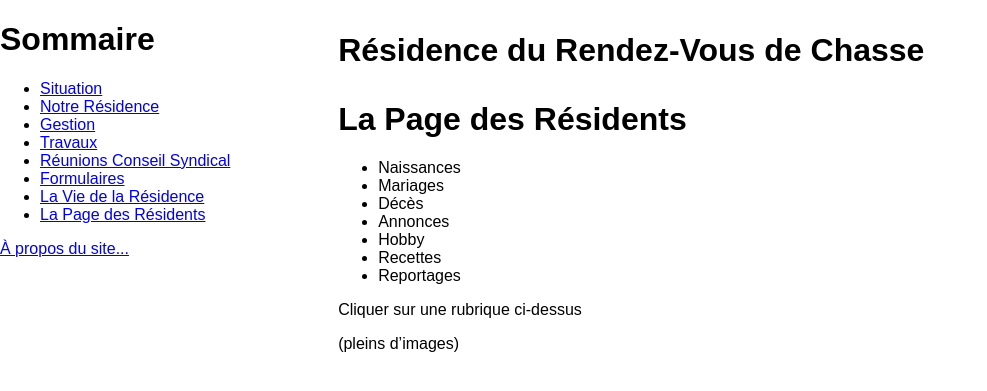
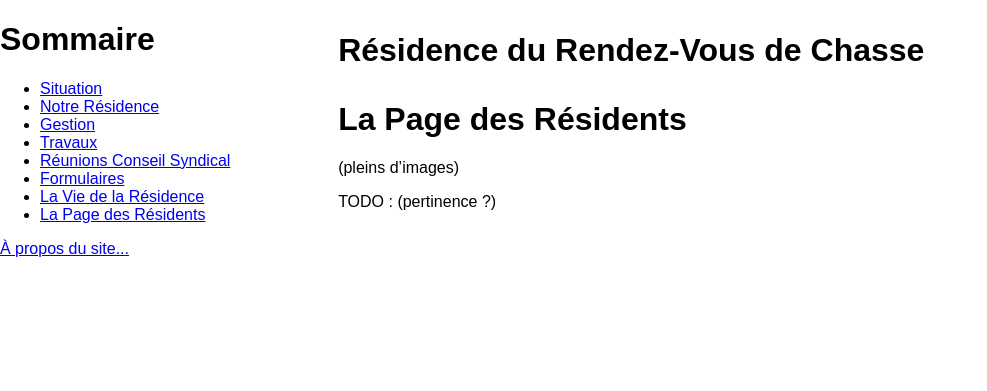
Before and after one commit to rendezvousdechasse/rendezvousdechasse.github.io, a Jekyll site: the page built from residents/index.md, in a window 1280 px wide. Shown: the top 391 px of the page, without its empty margins (0-987 px from the left). Built offline with Jekyll 4.4.1, drawn with Linux system fonts in a browser that asks for light colours.

Commit message:
Improve pages and move them to dedicated directories

```diff
--- a/_layouts/default.html
+++ b/_layouts/default.html
@@ -3,7 +3,7 @@
   <head>
     <meta charset='UTF-8'>
     <title>Résidence du Rendez-Vous de Chasse</title>
-    <link rel="stylesheet" href="stylesheets/2014-05-16.css">
+    <link rel="stylesheet" href="/stylesheets/2014-05-16.css">
   </head>
 
   <body>
@@ -11,35 +11,24 @@
       <p class="title">Résidence du Rendez-Vous de Chasse</p>
       <h1>{{ page.title }}</h1>
 
-      {% if page.menus %}
-      <ul class="navigation">
-        {% for menu in page.menus %}
-        <li>{{ menu }}</li>
-        {% endfor %}
-      </ul>
-      {% if page.menu_copy %}
-      <p>{{ page.menu_copy }}</p>
-      {% else %}
-      <p>Cliquer sur une rubrique ci-dessus</p>
-      {% endif %}
-      {% endif %}
-
+      <section>
       {{ content }}
+      </section>
     </div>
 
     <div class="table-of-contents">
       <h1>Sommaire</h1>
       <ul>
-        <li><a href="situation.html">Situation</a></li>
-        <li><a href="residence.html">Notre Résidence</a></li>
-        <li><a href="gestion.html">Gestion</a></li>
-        <li><a href="travaux.html">Travaux</a></li>
-        <li><a href="conseil-syndical.html">Réunions Conseil Syndical</a></li>
-        <li><a href="formulaires.html">Formulaires</a></li>
-        <li><a href="vie.html">La Vie de la Résidence</a></li>
-        <li><a href="residents.html">La Page des Résidents</a></li>
+        <li><a href="/situation/">Situation</a></li>
+        <li><a href="/residence/">Notre Résidence</a></li>
+        <li><a href="/gestion/">Gestion</a></li>
+        <li><a href="/travaux/">Travaux</a></li>
+        <li><a href="/conseil-syndical/">Réunions Conseil Syndical</a></li>
+        <li><a href="/formulaires/">Formulaires</a></li>
+        <li><a href="/vie/">La Vie de la Résidence</a></li>
+        <li><a href="/residents/">La Page des Résidents</a></li>
       </ul>
-      <p><a href="about.html">À propos du site...</a></p>
+      <p><a href="/about/">À propos du site...</a></p>
     </div>
   </body>
 </html>
--- a/residents.md
+++ b/residents/index.md
@@ -12,3 +12,5 @@
 ---
 
 (pleins d'images)
+
+TODO : (pertinence ?)
```
Also changed, not shown: conseil-syndical/index.md (renamed from conseil-syndical.md, +2 -0 lines), formulaires/index.md (renamed from formulaires.md, +2 -0 lines), gestion.md (deleted, +0 -10 lines), gestion/index.md (added, +41 -0 lines), index.md (+1 -1 lines), residence.md (deleted, +0 -9 lines), residence/index.md (added, +55 -0 lines), situation.md (deleted, +0 -12 lines), situation/index.md (added, +64 -0 lines), vie.md (deleted, +0 -9 lines), vie/index.md (added, +29 -0 lines), about/index.md (renamed from about.md), travaux/index.md (renamed from travaux.md).
